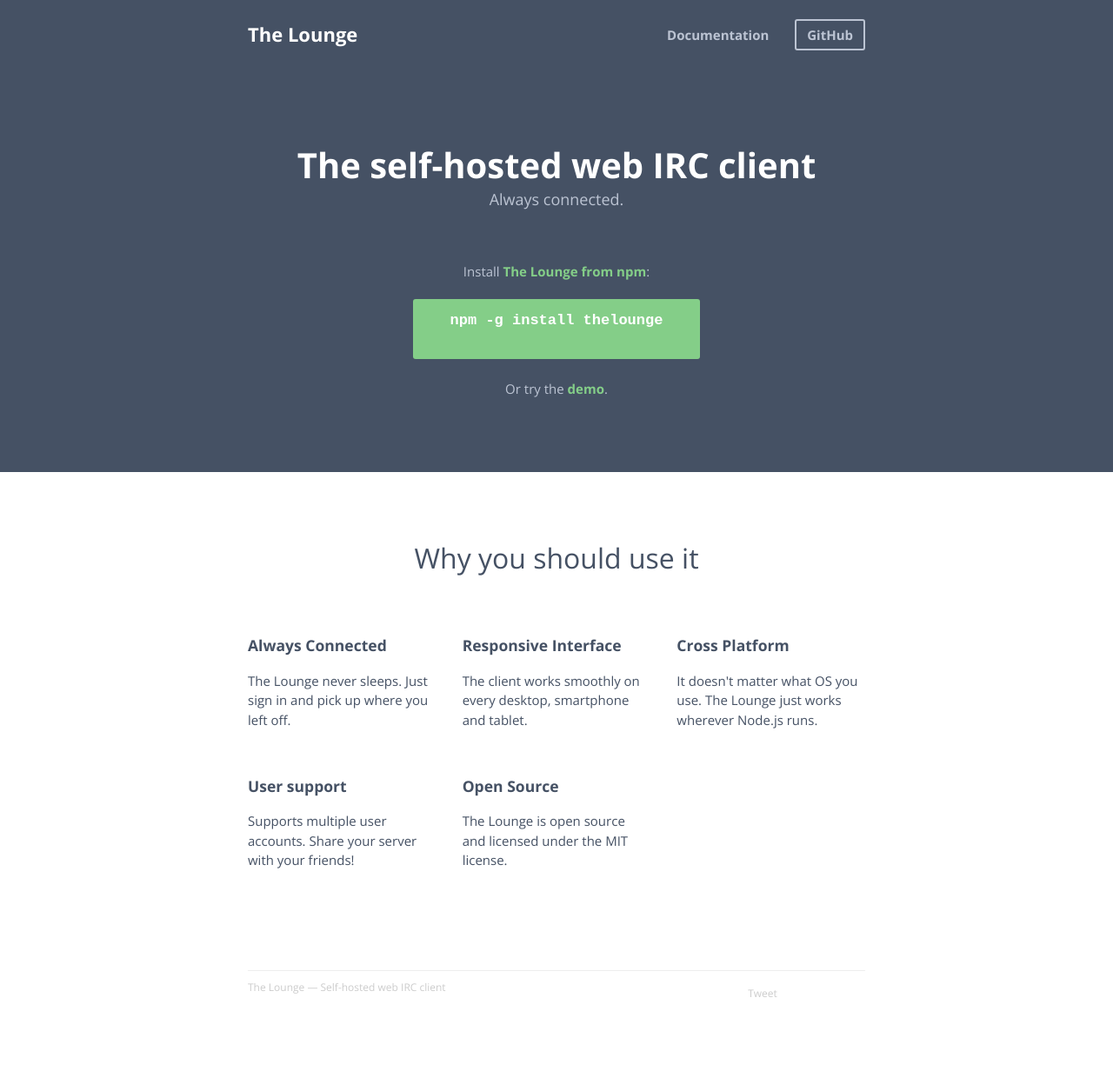
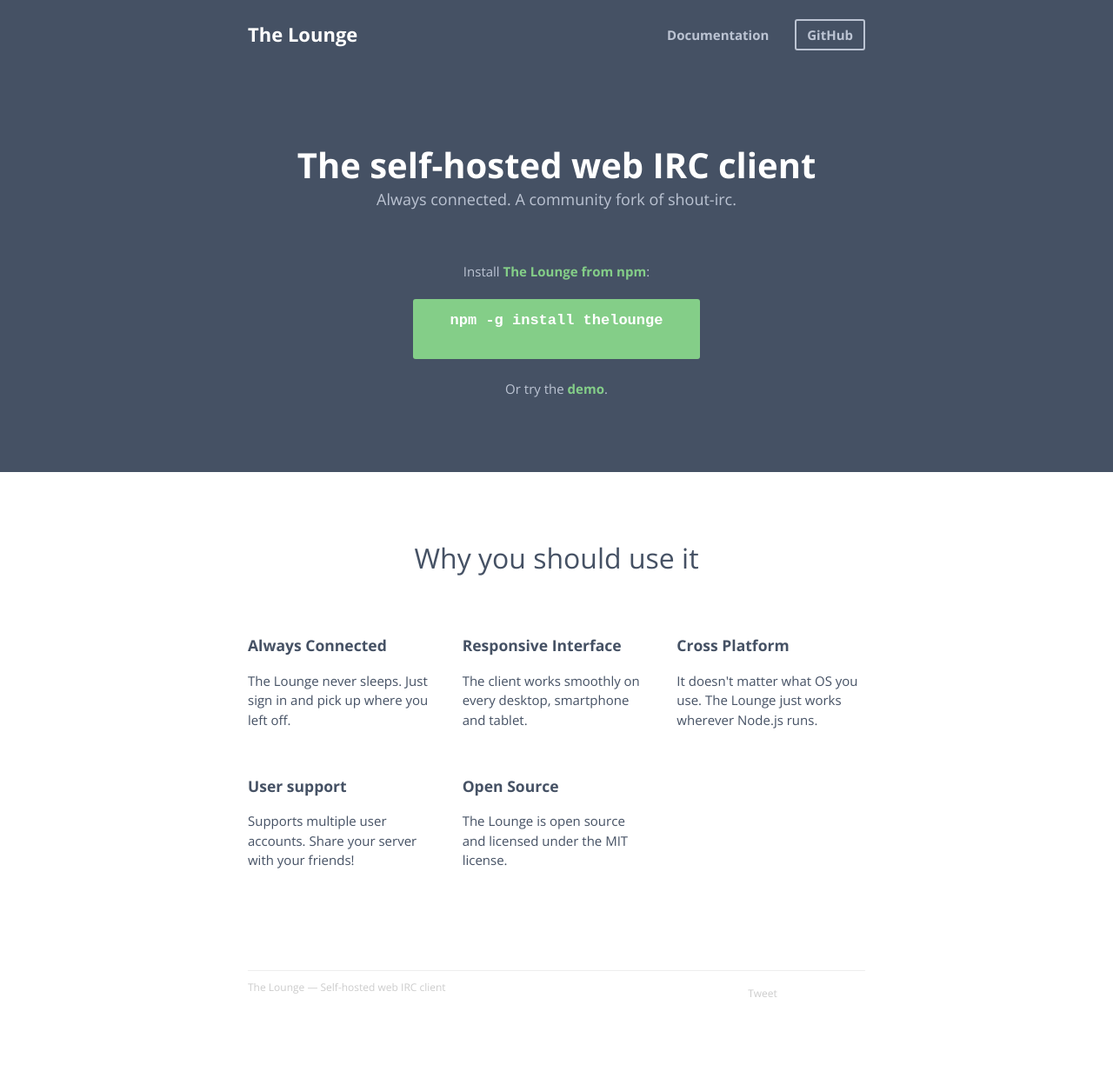
Before and after one commit to thelounge/thelounge.github.io, a Jekyll site: the page built from index.html, in a window 1280 px wide. Shown: the whole page at 87% size. Built offline with Jekyll 4.4.1, drawn with Linux system fonts in a browser that asks for light colours; Markdown is read by kramdown in place of the engine named in the settings; comment, search, counter and statistics services are not loaded; grey boxes are pictures that could not be loaded.

Commit message:
Add sentence about being a fork to avoid confusion

```diff
--- a/index.html
+++ b/index.html
@@ -9,7 +9,7 @@
 				<img class="logo" src="img/logo.svg">
 				<div class="hgroup">
 					<h1>The self-hosted web IRC client</h1>
-					<h2>Always connected.</h2>
+					<h2>Always connected. A community fork of <a href="http://www.shout-irc.com">shout-irc</a>.</h2>
 				</div>
 
 				<p>Install <a href="https://www.npmjs.org/package/thelounge">The Lounge from npm</a>:</p>
```
